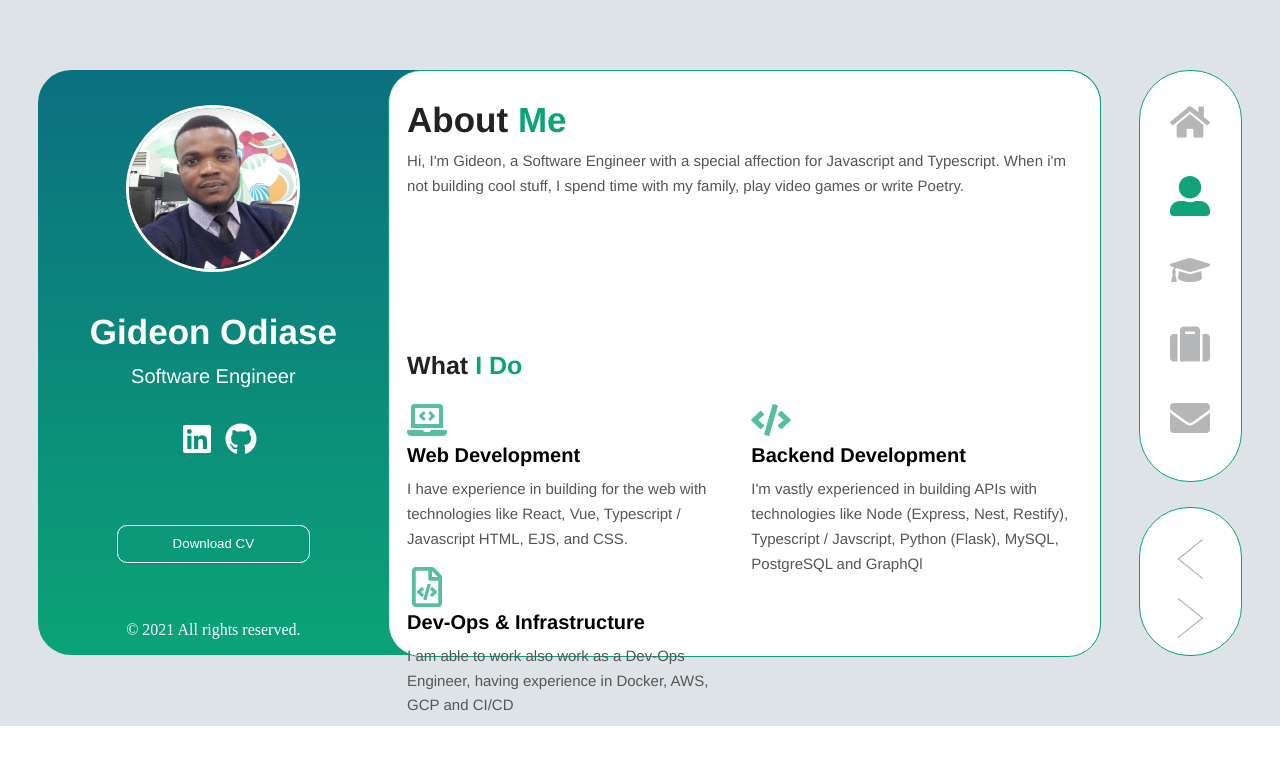
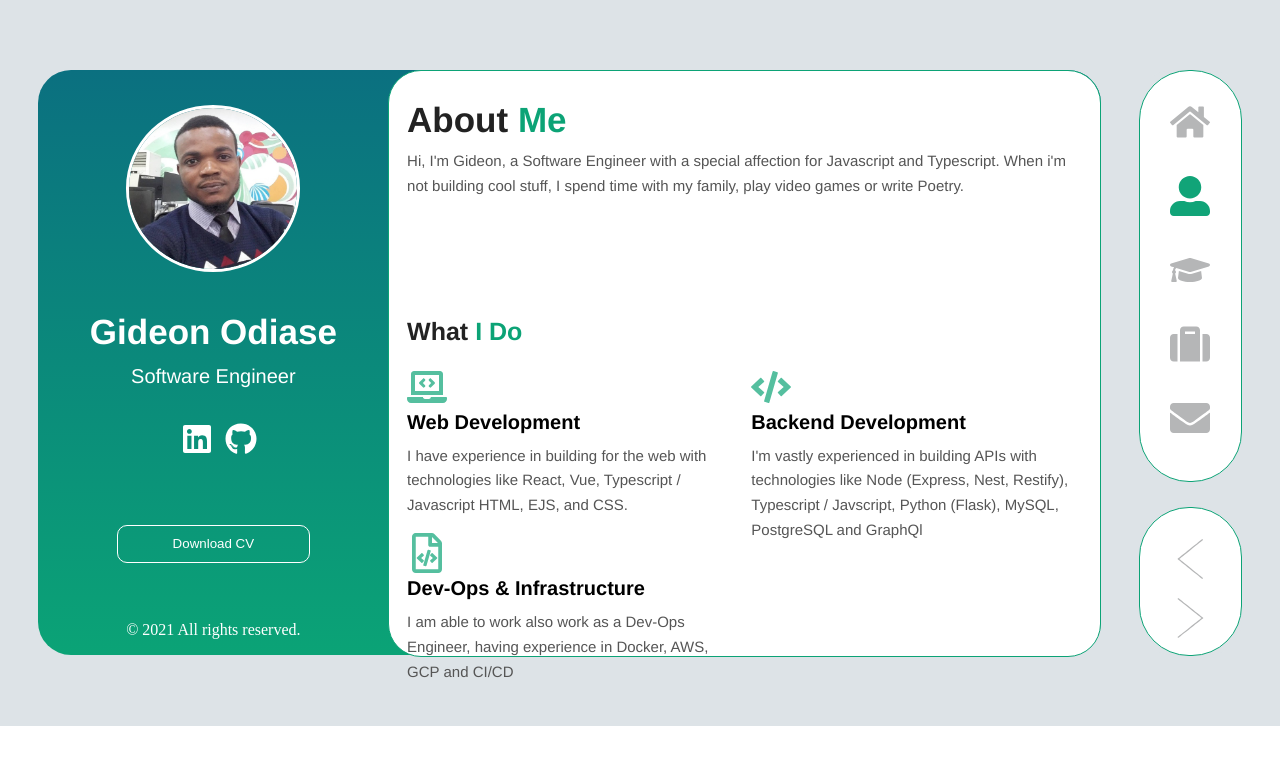
Before and after one commit to gidox1/portfolio, a React (Create React App) app: page / in a window 1280 px wide. Both pictures are taken after a click on the icon 1190 px from the left and 195 px from the top of the page. Shown: the top 764 px of the page. Built offline with nearby package versions, Linux system fonts and the light colour scheme.

Commit message:
adjusted height

```diff
--- a/src/Containers/About/about.module.css
+++ b/src/Containers/About/about.module.css
@@ -17,7 +17,7 @@
 .info_{
   height: 70%;
   width: 100%;
-  margin-top: 20%;
+  margin-top: 15%;
 }
 .headerText{
   font-size: 35px;
```
